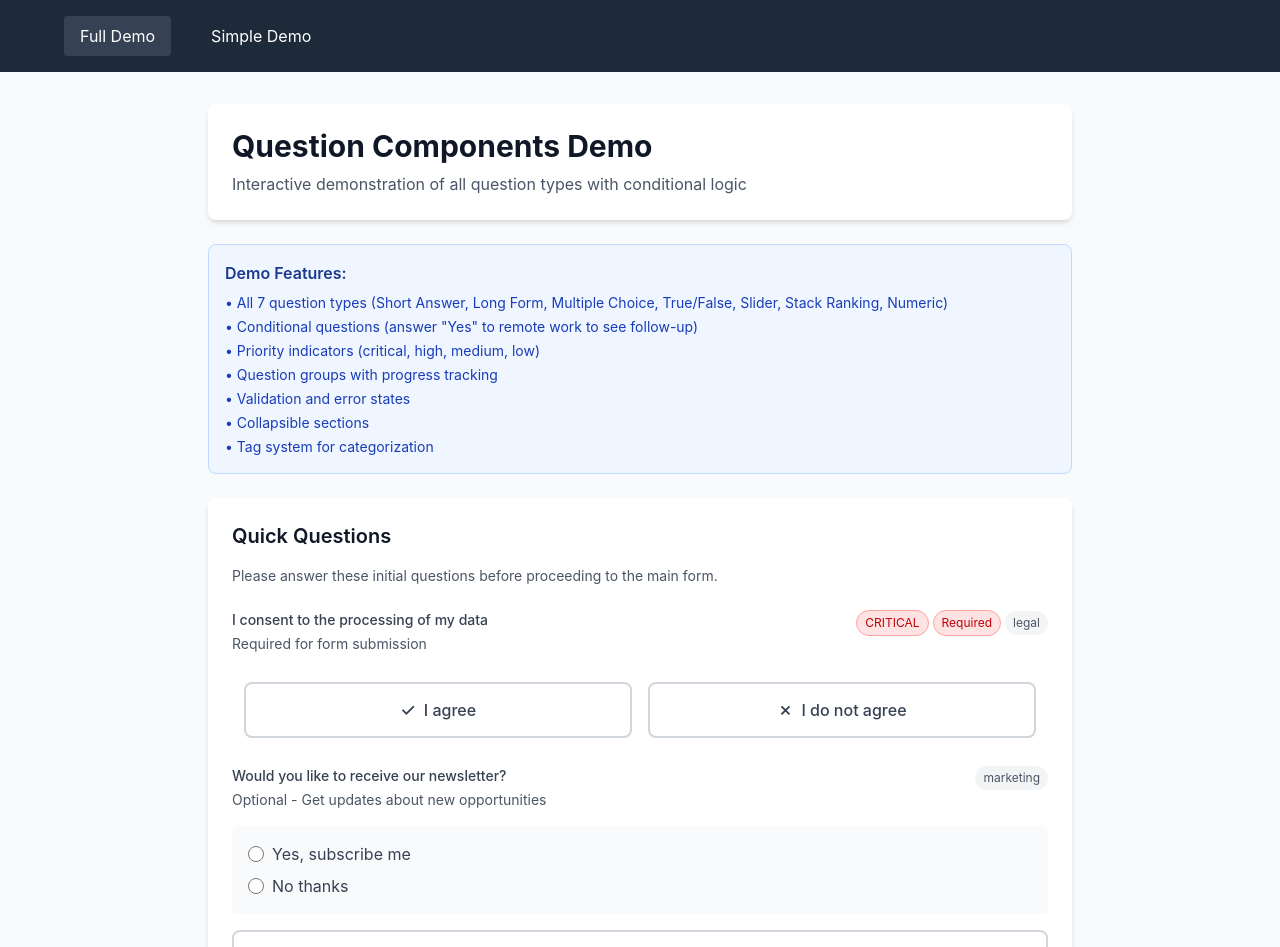
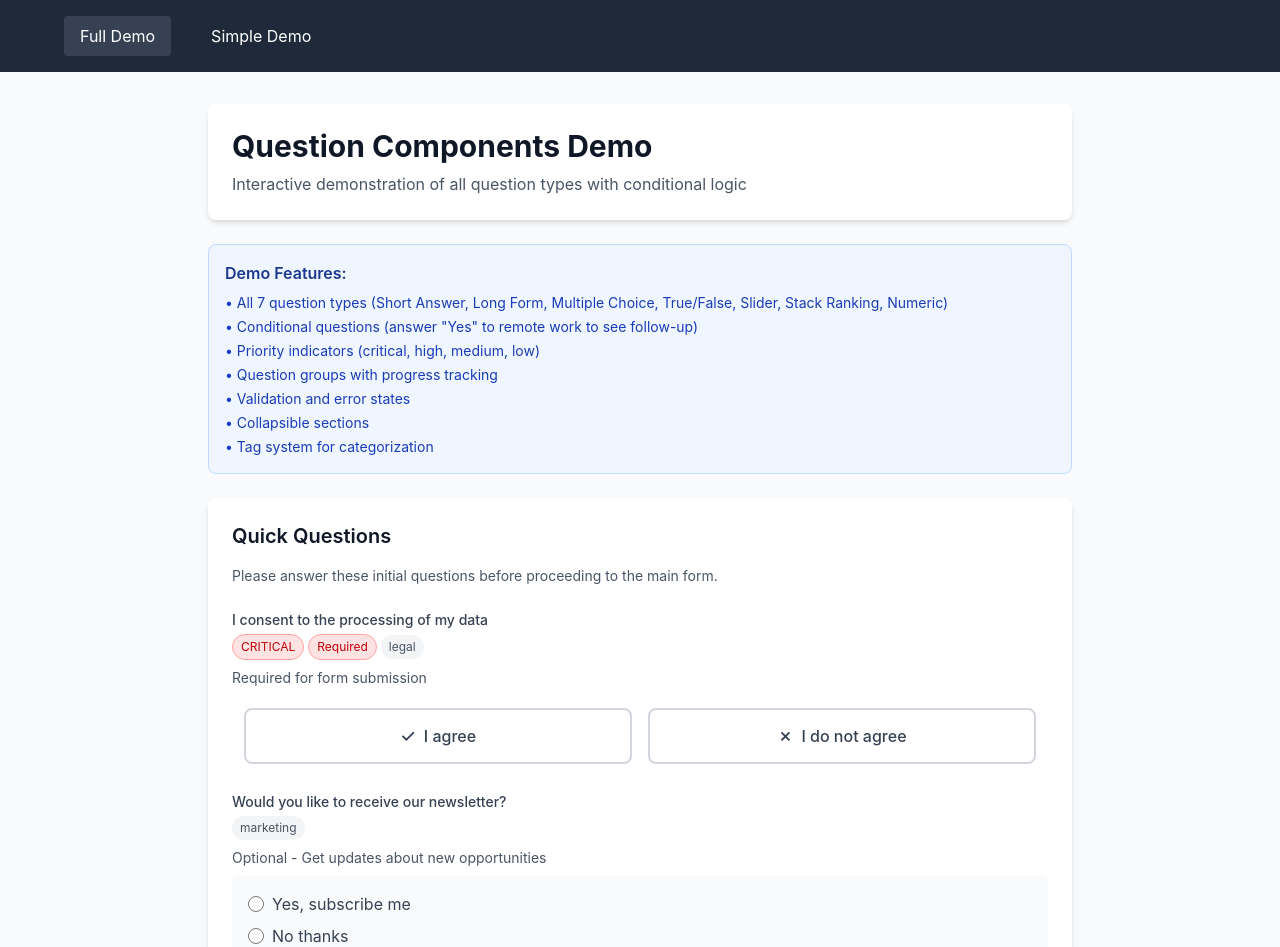
Before and after one commit to lasercat-industries/qna, a React (Vite) app: page / in a window 1280 px wide. Shown: the top 947 px of the page. Built offline with nearby package versions, Linux system fonts and the light colour scheme.

Commit message:
another attempt to fix veto

```diff
--- a/package.json
+++ b/package.json
@@ -1,6 +1,6 @@
 {
   "name": "@lasercat/qna",
-  "version": "1.0.21",
+  "version": "1.0.22",
   "author": "Ryland Goldstein",
   "repository": {
     "type": "git",
--- a/src/questions/core/QuestionWrapper.tsx
+++ b/src/questions/core/QuestionWrapper.tsx
@@ -298,40 +298,18 @@
       data-question-id={question.id}
       data-question-type={question.type}
     >
-      <div className="flex items-center gap-2 mb-2">
+      <div className="flex items-start gap-2">
         {priorityStyle === 'dot' && (
           <span className="text-sm" title={`Priority: ${question.priority}`}>
             {getPriorityIcon(question.priority)}
           </span>
         )}
         <div className="flex-1">
-          <label className="block text-sm font-medium text-gray-700 mb-1">
+          <div className="flex items-center gap-2 mb-1">
+            <label className="text-sm font-medium text-gray-700">
               {renderQuestionText ? renderQuestionText(question as AnyQuestion) : question.text}
             </label>
-          {question.description && (
-            <p className="text-sm text-gray-600 mb-2">{question.description}</p>
-          )}
-        </div>
-        <div className="flex gap-1 flex-wrap items-center self-start">
-          {priorityStyle === 'chip' && (
-            <span
-              className={`px-2 py-1 text-xs rounded-full border ${getPriorityChipClass(question.priority)}`}
-            >
-              {question.priority.toUpperCase()}
-            </span>
-          )}
-          {question.required && !isVetoed && (
-            <span className="px-2 py-1 text-xs rounded-full bg-red-100 text-red-700 border border-red-300">
-              Required
-            </span>
-          )}
-          {question.tags &&
-            question.tags.length > 0 &&
-            question.tags.map((tag) => (
-              <span key={tag} className="px-2 py-1 text-xs bg-gray-100 text-gray-600 rounded-full">
-                {tag}
-              </span>
-            ))}
+            <div className="flex-grow"></div>
             {question.allowVeto && (
               <button
                 type="button"
@@ -355,6 +333,34 @@
               >
                 {isVetoed ? 'Unveto' : 'Veto'}
               </button>
+            )}
+          </div>
+          <div className="flex gap-1 flex-wrap items-center mb-2">
+            {priorityStyle === 'chip' && (
+              <span
+                className={`px-2 py-1 text-xs rounded-full border ${getPriorityChipClass(question.priority)}`}
+              >
+                {question.priority.toUpperCase()}
+              </span>
+            )}
+            {question.required && !isVetoed && (
+              <span className="px-2 py-1 text-xs rounded-full bg-red-100 text-red-700 border border-red-300">
+                Required
+              </span>
+            )}
+            {question.tags &&
+              question.tags.length > 0 &&
+              question.tags.map((tag) => (
+                <span
+                  key={tag}
+                  className="px-2 py-1 text-xs bg-gray-100 text-gray-600 rounded-full"
+                >
+                  {tag}
+                </span>
+              ))}
+          </div>
+          {question.description && (
+            <p className="text-sm text-gray-600 mb-2">{question.description}</p>
           )}
         </div>
       </div>
--- a/src/questions/types/MultipleChoice.tsx
+++ b/src/questions/types/MultipleChoice.tsx
@@ -146,8 +146,7 @@
           name={`question-${question.id}`}
           type={inputType}
           value={option.id}
-          onChange={q.multiple ? () => handleOptionChange(option.id) : undefined}
-          readOnly={!q.multiple}
+          onChange={q.multiple ? () => handleOptionChange(option.id) : () => {}}
         />
         <div className="flex-1">
           {option.image && (
```
Lines whose indentation alone changed are shown as unchanged.
